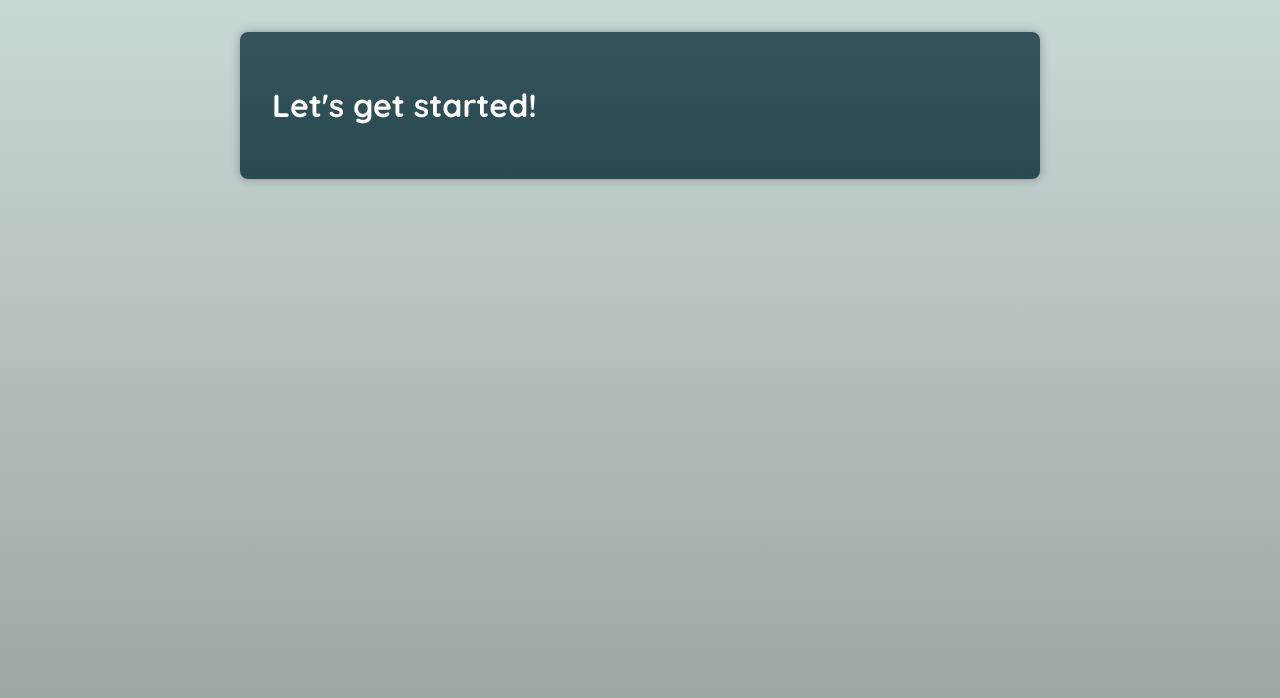
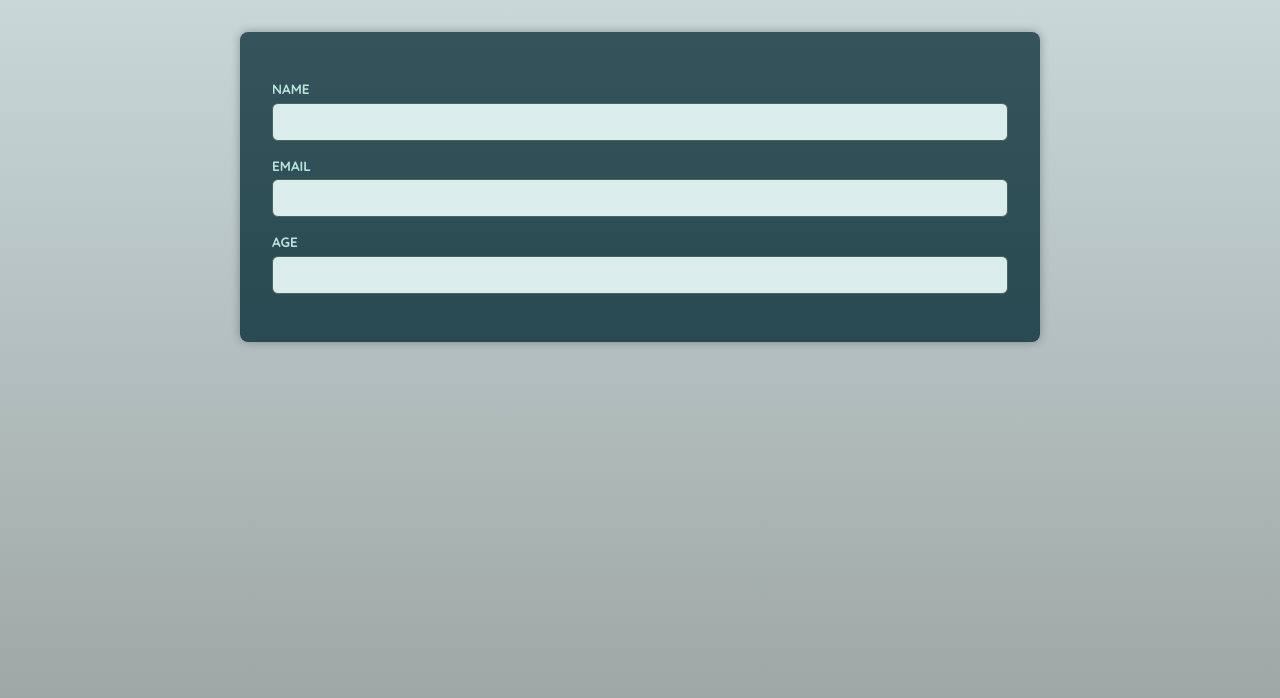
Before and after one commit to dmehra2102/react-zone, a React (Vite) app in the folder advance-components/: page / in a window 1280 px wide. Shown: the top 698 px of the page. Built offline with nearby package versions, Linux system fonts and the light colour scheme; a web font is replaced by a local one.

Commit message:
feat : added input wrapper component

```diff
--- a/advance-components/src/App.tsx
+++ b/advance-components/src/App.tsx
@@ -1,5 +1,13 @@
+import Input from "./components/Input";
+
 function App() {
-  return <h1>Let's get started!</h1>;
+  return (
+    <main>
+      <Input id="name" label="name" type="text" />
+      <Input id="email" label="email" type="email" />
+      <Input id="age" label="age" type="number" />
+    </main>
+  );
 }
 
 export default App;
--- a/advance-components/src/components/Input.tsx
+++ b/advance-components/src/components/Input.tsx
@@ -1,7 +1,17 @@
-import React from "react";
+import { ComponentPropsWithoutRef } from "react";
 
-const Input = () => {
-  return <div>Input</div>;
+type Props = {
+  label: string;
+  id: string;
+} & ComponentPropsWithoutRef<"input">;
+
+const Input = ({ id, label, ...props }: Props) => {
+  return (
+    <p>
+      <label htmlFor={id}>{label}</label>
+      <input id={id} {...props} />
+    </p>
+  );
 };
 
 export default Input;
```
